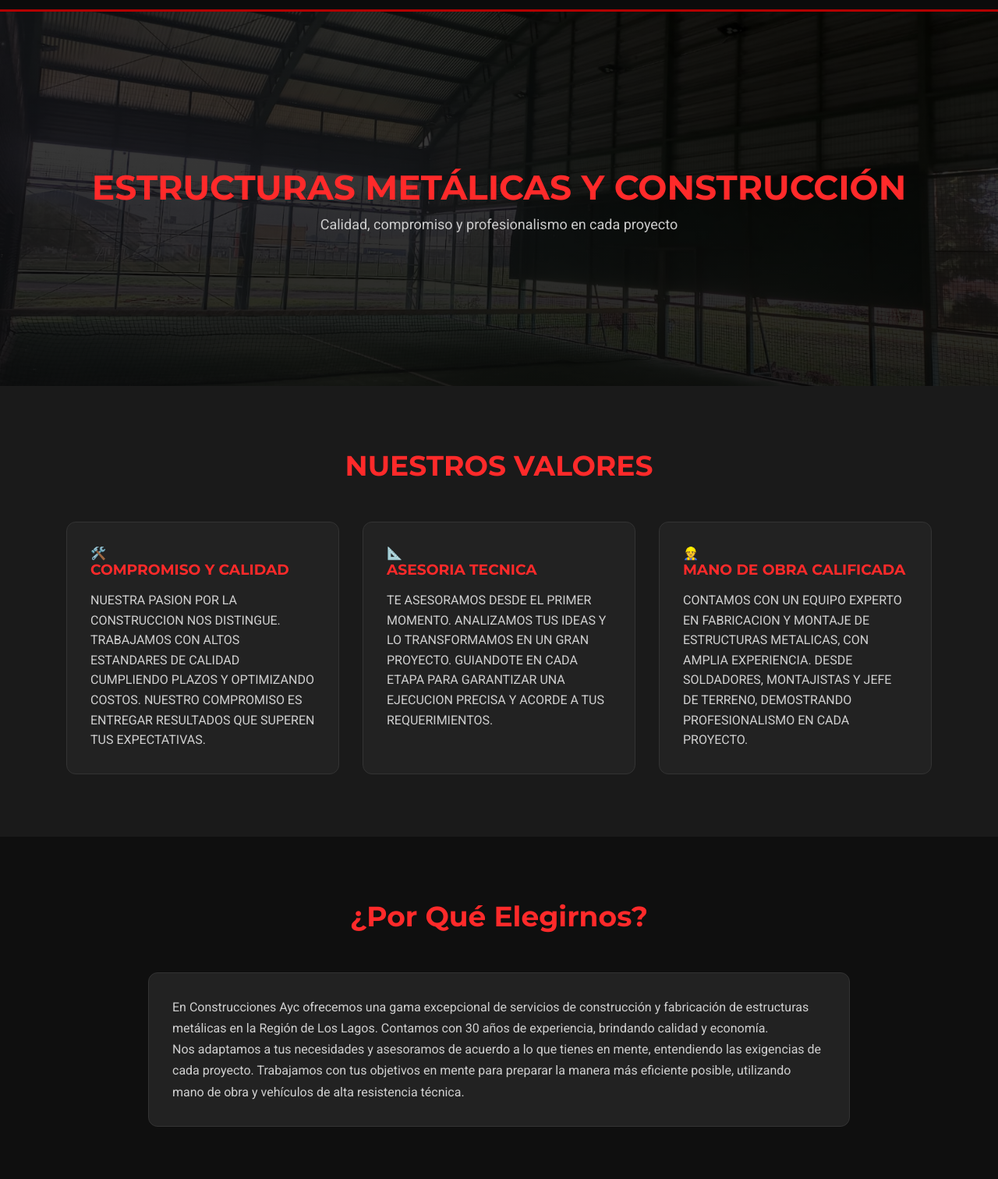
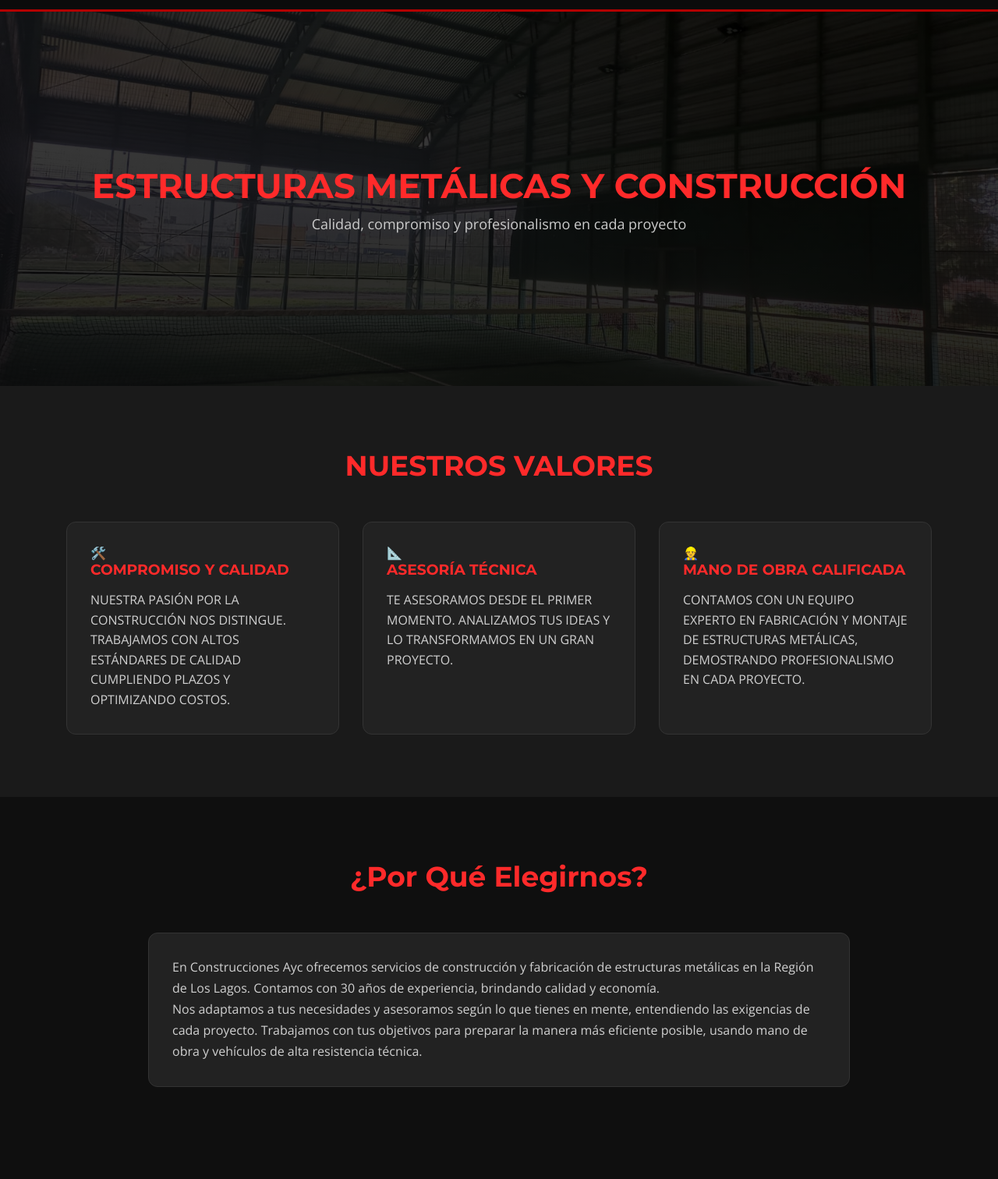
Before and after one commit to ekpiyareti-svg/construcciones-ayc, a plain HTML site: page index.html in a window 1280 px wide. Shown: the part 88-1600 px from the top of the page at 78% size. Drawn offline with nearby package versions, Linux system fonts and the light colour scheme.

Commit message:
Actualización completa: diseño tipografía, Por Qué Elegirnos, galería, experiencia, contacto y mapa

```diff
--- a/index.html
+++ b/index.html
@@ -5,9 +5,8 @@
 <meta name="viewport" content="width=device-width, initial-scale=1.0">
 <title>CONSTRUCCIONES AYC SPA</title>
 <!-- Google Fonts -->
-<link href="https://fonts.googleapis.com/css2?family=Montserrat:wght@400;600;700&family=Roboto:wght@400;500&display=swap" rel="stylesheet">
+<link href="https://fonts.googleapis.com/css2?family=Montserrat:wght@600;700&family=Roboto:wght@400;500&family=Open+Sans:wght@400&display=swap" rel="stylesheet">
 <link rel="stylesheet" href="style.css">
-<script defer src="script.js"></script>
 </head>
 <body>
 
@@ -37,24 +36,21 @@
             <div class="icono">🛠️</div>
             <h3>COMPROMISO Y CALIDAD</h3>
             <p>
-                NUESTRA PASION POR LA CONSTRUCCION NOS DISTINGUE. TRABAJAMOS CON ALTOS ESTANDARES DE CALIDAD CUMPLIENDO PLAZOS Y OPTIMIZANDO COSTOS.
-                NUESTRO COMPROMISO ES ENTREGAR RESULTADOS QUE SUPEREN TUS EXPECTATIVAS.
+                NUESTRA PASIÓN POR LA CONSTRUCCIÓN NOS DISTINGUE. TRABAJAMOS CON ALTOS ESTÁNDARES DE CALIDAD CUMPLIENDO PLAZOS Y OPTIMIZANDO COSTOS.
             </p>
         </div>
         <div class="card">
             <div class="icono">📐</div>
-            <h3>ASESORIA TECNICA</h3>
+            <h3>ASESORÍA TÉCNICA</h3>
             <p>
                 TE ASESORAMOS DESDE EL PRIMER MOMENTO. ANALIZAMOS TUS IDEAS Y LO TRANSFORMAMOS EN UN GRAN PROYECTO.
-                GUIANDOTE EN CADA ETAPA PARA GARANTIZAR UNA EJECUCION PRECISA Y ACORDE A TUS REQUERIMIENTOS.
             </p>
         </div>
         <div class="card">
             <div class="icono">👷</div>
             <h3>MANO DE OBRA CALIFICADA</h3>
             <p>
-                CONTAMOS CON UN EQUIPO EXPERTO EN FABRICACION Y MONTAJE DE ESTRUCTURAS METALICAS, CON AMPLIA EXPERIENCIA.
-                DESDE SOLDADORES, MONTAJISTAS Y JEFE DE TERRENO, DEMOSTRANDO PROFESIONALISMO EN CADA PROYECTO.
+                CONTAMOS CON UN EQUIPO EXPERTO EN FABRICACIÓN Y MONTAJE DE ESTRUCTURAS METÁLICAS, DEMOSTRANDO PROFESIONALISMO EN CADA PROYECTO.
             </p>
         </div>
     </div>
@@ -64,14 +60,8 @@
 <section class="porque-elegirnos">
     <h2 class="titulo">¿Por Qué Elegirnos?</h2>
     <div class="bloque-elegirnos">
-        <p>
-            En Construcciones Ayc ofrecemos una gama excepcional de servicios de construcción y fabricación de estructuras metálicas en la Región de Los Lagos.
-            Contamos con 30 años de experiencia, brindando calidad y economía.
-        </p>
-        <p>
-            Nos adaptamos a tus necesidades y asesoramos de acuerdo a lo que tienes en mente, entendiendo las exigencias de cada proyecto.
-            Trabajamos con tus objetivos en mente para preparar la manera más eficiente posible, utilizando mano de obra y vehículos de alta resistencia técnica.
-        </p>
+        <p class="texto-peque">En Construcciones Ayc ofrecemos servicios de construcción y fabricación de estructuras metálicas en la Región de Los Lagos. Contamos con 30 años de experiencia, brindando calidad y economía.</p>
+        <p class="texto-peque">Nos adaptamos a tus necesidades y asesoramos según lo que tienes en mente, entendiendo las exigencias de cada proyecto. Trabajamos con tus objetivos para preparar la manera más eficiente posible, usando mano de obra y vehículos de alta resistencia técnica.</p>
     </div>
 </section>
 
@@ -95,9 +85,7 @@
     <div class="experiencia-contenido">
         <div class="texto">
             <h2>EXPERIENCIA EN TERRENO</h2>
-            <p>
-                Realizamos fabricación, montaje y colocaje de estructuras metálicas, galpones, techumbres y proyectos industriales, garantizando calidad, seguridad y cumplimiento de plazos en cada obra ejecutada.
-            </p>
+            <p>Realizamos fabricación, montaje y colocaje de estructuras metálicas, galpones, techumbres y proyectos industriales, garantizando calidad, seguridad y cumplimiento de plazos en cada obra ejecutada.</p>
         </div>
         <div class="imagen">
             <img src="images/obra2.jpg" alt="Experiencia en terreno">
@@ -107,7 +95,6 @@
 
 <!-- CONTACTO + MAPA -->
 <section class="contacto-mapa">
-    <div class="contacto-contenido">
     <h2 class="titulo">CONTÁCTANOS</h2>
     <div class="contacto-flex">
         <!-- Formulario -->
@@ -131,7 +118,6 @@
         <p><strong>Empresa:</strong> CONSTRUCCIONES AYC SPA</p>
         <p>Fabricación, montaje y asesoría en estructuras metálicas</p>
     </div>
-    </div>
 </section>
 
 <!-- FOOTER -->
--- a/style.css
+++ b/style.css
@@ -58,7 +58,7 @@ body {
 }
 
 .hero-overlay p {
-    font-family: 'Roboto', sans-serif;
+    font-family: 'Open Sans', sans-serif;
     font-size: 18px;
     color: #cccccc;
 }
@@ -107,7 +107,7 @@ body {
 }
 
 .card p {
-    font-family: 'Roboto', sans-serif;
+    font-family: 'Open Sans', sans-serif;
     line-height: 1.6;
     color: #d0d0d0;
 }
@@ -125,9 +125,13 @@ body {
     padding: 30px;
     border-radius: 12px;
     border: 1px solid #333;
+}
+
+.texto-peque {
+    font-family: 'Open Sans', sans-serif;
+    font-size: 16px;
     color: #d0d0d0;
     line-height: 1.7;
-    font-family: 'Roboto', sans-serif;
 }
 
 /* GALERÍA */
@@ -144,6 +148,7 @@ body {
 
 .galeria-grid img {
     width: 100%;
+    max-width: 780px;
     height: 230px;
     object-fit: cover;
     border-radius: 10px;
@@ -169,10 +174,6 @@ body {
     justify-content: center;
 }
 
-.texto {
-    max-width: 500px;
-}
-
 .texto h2 {
     font-family: 'Montserrat', sans-serif;
     color: #ff2a2a;
@@ -181,7 +182,7 @@ body {
 }
 
 .texto p {
-    font-family: 'Roboto', sans-serif;
+    font-family: 'Open Sans', sans-serif;
     line-height: 1.7;
     color: #cfcfcf;
 }
@@ -212,7 +213,6 @@ body {
     flex-direction: column;
     gap: 15px;
     max-width: 400px;
-    font-family: 'Roboto', sans-serif;
 }
 
 .form-contacto input,
@@ -223,7 +223,6 @@ body {
     background: #222;
     color: #fff;
     resize: none;
-    font-family: 'Roboto', sans-serif;
 }
 
 .form-contacto button {
@@ -244,7 +243,6 @@ body {
 .info-contacto {
     margin-top: 20px;
     text-align: center;
-    font-family: 'Roboto', sans-serif;
 }
 
 .info-contacto p {
@@ -258,5 +256,16 @@ body {
     padding: 25px;
     border-top: 2px solid #b30000;
     color: #888;
-    font-family: 'Roboto', sans-serif;
 }
+
+/* RESPONSIVE */
+@media(max-width: 900px) {
+    .contacto-flex {
+        flex-direction: column;
+        align-items: center;
+    }
+
+    .experiencia-contenido {
+        flex-direction: column;
+    }
+}
```
Lines whose indentation alone changed are shown as unchanged.
